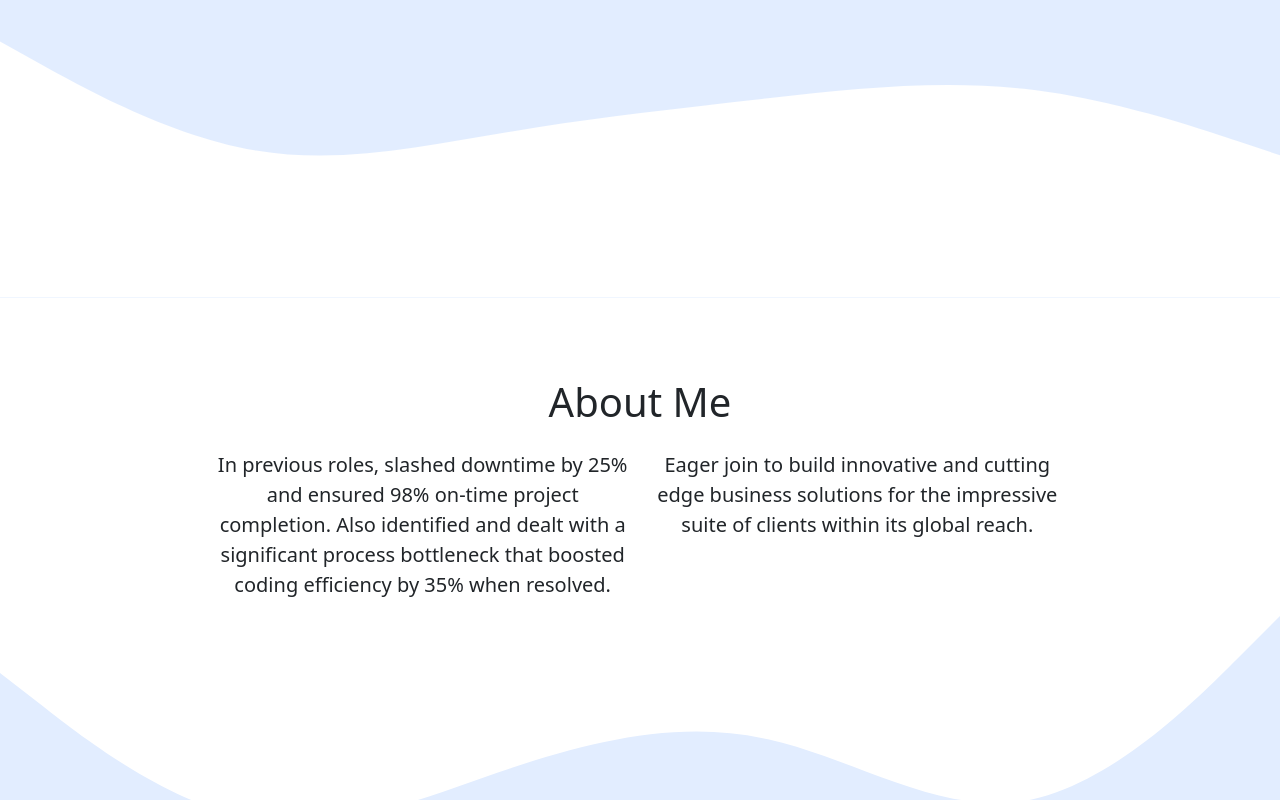
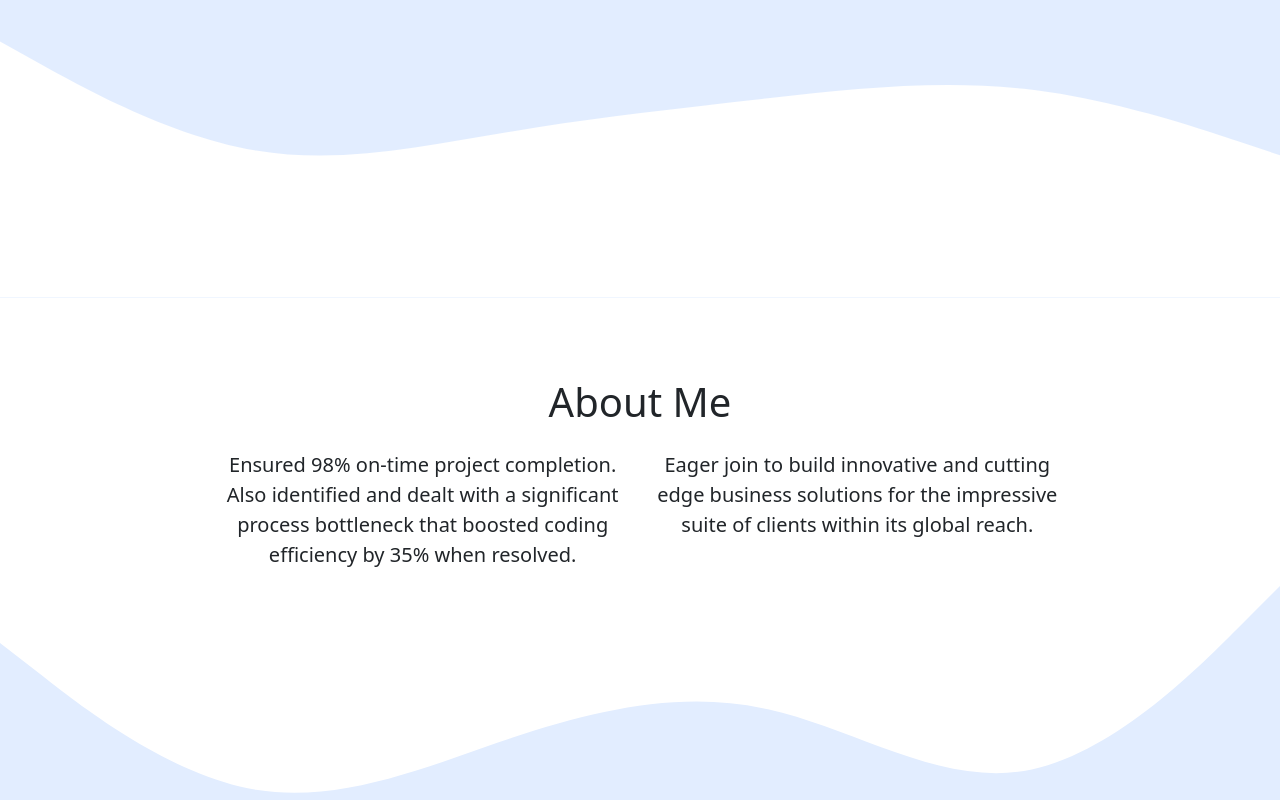
Before and after one commit to keviniskandar23/keviniskandarh.github.io, a plain HTML site: page index.html in a window 1280 px wide. Shown: the part 404-1204 px from the top of the page. Drawn offline with nearby package versions, Linux system fonts and the light colour scheme.

Commit message:
Update index.html

```diff
--- a/index.html
+++ b/index.html
@@ -61,7 +61,7 @@
             </div>
             <div class="row justify-content-center fs-5 text-center">
                 <div class="col-md-4">
-                    <p>In previous roles, slashed downtime by 25% and ensured 98% on-time project completion. Also identified and dealt with a significant process bottleneck that boosted coding efficiency by 35% when resolved.</p>
+                    <p>Ensured 98% on-time project completion. Also identified and dealt with a significant process bottleneck that boosted coding efficiency by 35% when resolved.</p>
                 </div>
                 <div class="col-md-4">
                     <p>Eager join to build innovative and cutting edge business solutions for the impressive suite of clients within its global reach.</p>
```
